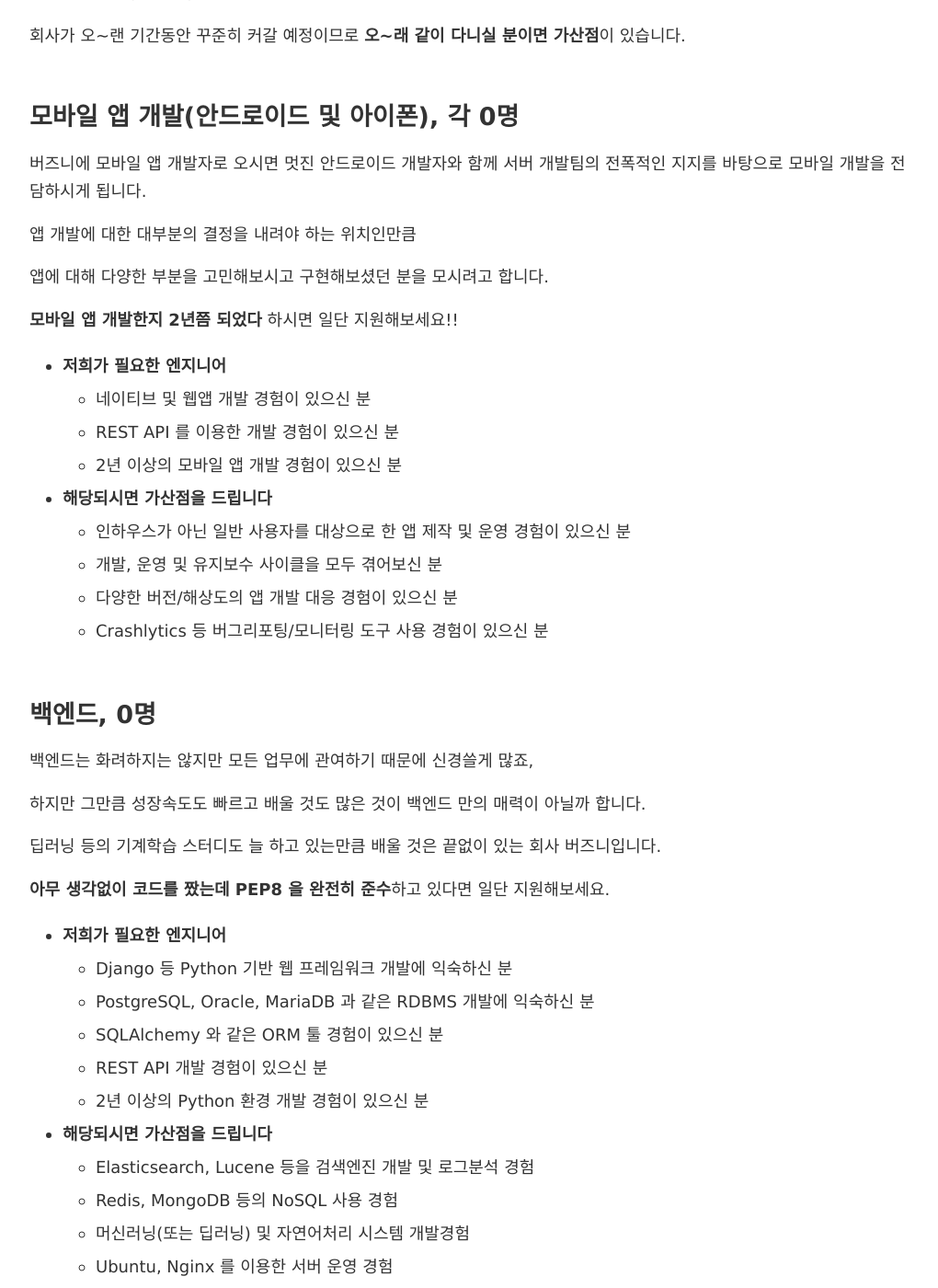
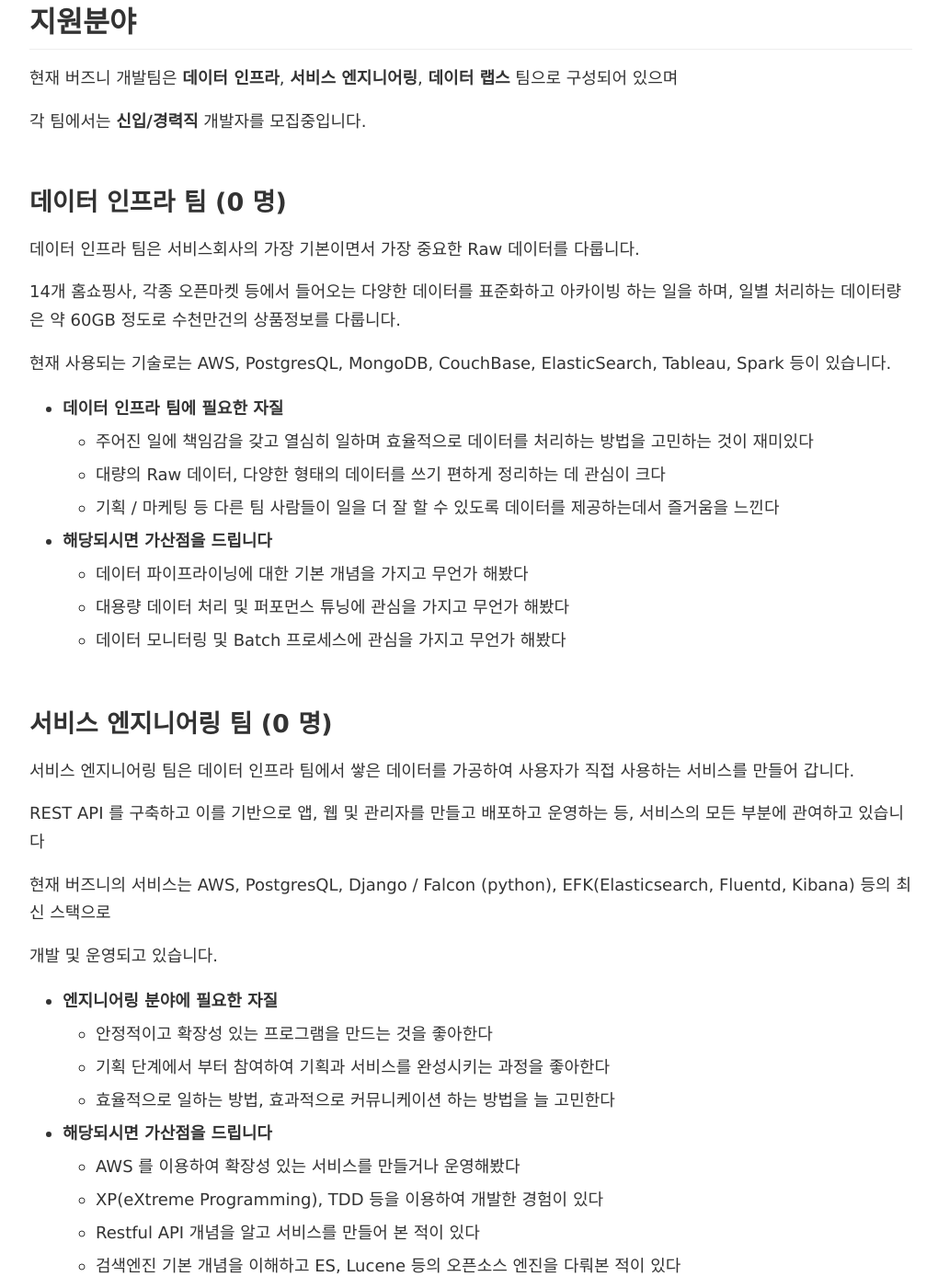
Before and after one commit to kjisoo/buzzni.github.com, a Jekyll site: the page built from jobs.md, in a window 1280 px wide and 1400 px high, scrolled down 2938 px. Shown: the whole window at 92% size, without its empty margins (128-1148 px from the left). Built offline with Jekyll 4.4.1, drawn with Linux system fonts in a browser that asks for light colours; nearby versions of some CDN libraries; some of the changed text lies outside the part shown.

Commit message:
채용공고 수정

```diff
--- a/jobs.md
+++ b/jobs.md
@@ -4,7 +4,7 @@
 permalink: /jobs/
 ---
 
-## 당신이 필요합니다!!
+## 성장을 통한 즐거움 (Pleasure of Growth in Buzzni)
 
 > 로켓에 자리가 나면 일단 올라타라 - 에릭 슈미트, 구글 CEO
 
@@ -20,11 +20,11 @@
 
 더 멀리 더 빠르게 날기 위해서는 뛰어난 엔지니어가 더 많이 필요합니다.
 
-버즈니는 **국내 최고의 쇼핑 검색 서비스**를 함께 만들어가실 개발자분들을 모시고 있습니다.
+버즈니는 **국내 최고의 인공지능 쇼핑 검색 서비스**를 함께 만들어가실 개발자분들을 모시고 있습니다.
 
-**검색엔진, 자연어 처리, 크롤링, 로그분석 등의 Classical한 핵심기술**부터
+**딥러닝, 클라우드 서비스, ElasticSearch 같은 Cutting-edge 기술**부터
 
-**딥러닝, 클라우드 서비스, ElasticSearch 같은 Cutting-edge 기술**까지
+**검색엔진, 자연어 처리, 크롤링, 로그분석 등의 Classical한 기술**까지
 
 다양한 서비스를 같이 만들며 서비스도 키우고 나도 성장할 수 있는 기회!!
 
@@ -47,6 +47,10 @@
 
 [공개SW 활용 성공사례 - 공개SW 기반 홈쇼핑 포털 서비스](http://www.oss.kr/oss_repository10/618097){:target="_blank"}
 
+[500만이 즐기는 홈쇼핑 포털 앱 '홈쇼핑모아'](http://it.chosun.com/news/article.html?no=2824464){:target="_blank"}
+
+[피봇만 잘 하면 스타트업 성공신화, 꿈 아니다](http://www.newsprime.co.kr/news/article.html?no=346709){:target="_blank"}
+
 
 ## 모집안내
 
@@ -56,7 +60,7 @@
 
 * 근무장소: **서울대입구역 1분거리** 쾌적한 사무실
 
-* 고용형태: **1개월의 풀타임 계약직(4대보험 적용)**으로 시작하여 서로를 알아간뒤 정규직으로 전환합니다.
+* 고용형태: **1개월의 풀타임 계약직(4대보험 적용, 월급차감 없음)**으로 시작하여 서로를 알아간뒤 정규직으로 전환합니다.
 
 * 근무조건: 주 5일제, 9 ~ 10시 탄력출근
 
@@ -68,79 +72,71 @@
 <img src="/images/jobs.jpg"/>
 
 
-
 ## 지원분야
 
-현재 모바일 앱, 백엔드, 프론트엔드 각 분야에 대한 **경력직** 개발자를 모집중입니다.
+현재 버즈니 개발팀은 **데이터 인프라**, **서비스 엔지니어링**, **데이터 랩스** 팀으로 구성되어 있으며
 
-회사가 오~랜 기간동안 꾸준히 커갈 예정이므로 **오~래 같이 다니실 분이면 가산점**이 있습니다.
+각 팀에서는 **신입/경력직** 개발자를 모집중입니다.
 
 
-### 모바일 앱 개발(안드로이드 및 아이폰), 각 0명
+### 데이터 인프라 팀 (0 명)
 
-버즈니에 모바일 앱 개발자로 오시면 멋진 안드로이드 개발자와 함께 서버 개발팀의 전폭적인 지지를 바탕으로 모바일 개발을 전담하시게 됩니다.
+데이터 인프라 팀은 서비스회사의 가장 기본이면서 가장 중요한 Raw 데이터를 다룹니다.
 
-앱 개발에 대한 대부분의 결정을 내려야 하는 위치인만큼
+14개 홈쇼핑사, 각종 오픈마켓 등에서 들어오는 다양한 데이터를 표준화하고 아카이빙 하는 일을 하며, 일별 처리하는 데이터량은 약 60GB 정도로 수천만건의 상품정보를 다룹니다.
 
-앱에 대해 다양한 부분을 고민해보시고 구현해보셨던 분을 모시려고 합니다.
+현재 사용되는 기술로는 AWS, PostgresQL, MongoDB, CouchBase, ElasticSearch, Tableau, Spark 등이 있습니다.
 
-**모바일 앱 개발한지 2년쯤 되었다** 하시면 일단 지원해보세요!!
-
-* **저희가 필요한 엔지니어**
-    - 네이티브 및 웹앱 개발 경험이 있으신 분
-    - REST API 를 이용한 개발 경험이 있으신 분
-    - 2년 이상의 모바일 앱 개발 경험이 있으신 분
+* **데이터 인프라 팀에 필요한 자질**
+    - 주어진 일에 책임감을 갖고 열심히 일하며 효율적으로 데이터를 처리하는 방법을 고민하는 것이 재미있다
+    - 대량의 Raw 데이터, 다양한 형태의 데이터를 쓰기 편하게 정리하는 데 관심이 크다
+    - 기획 / 마케팅 등 다른 팀 사람들이 일을 더 잘 할 수 있도록 데이터를 제공하는데서 즐거움을 느낀다
 
 * **해당되시면 가산점을 드립니다**
-    - 인하우스가 아닌 일반 사용자를 대상으로 한 앱 제작 및 운영 경험이 있으신 분
-    - 개발, 운영 및 유지보수 사이클을 모두 겪어보신 분
-    - 다양한 버전/해상도의 앱 개발 대응 경험이 있으신 분
-    - Crashlytics 등 버그리포팅/모니터링 도구 사용 경험이 있으신 분
+    - 데이터 파이프라이닝에 대한 기본 개념을 가지고 무언가 해봤다
+    - 대용량 데이터 처리 및 퍼포먼스 튜닝에 관심을 가지고 무언가 해봤다
+    - 데이터 모니터링 및 Batch 프로세스에 관심을 가지고 무언가 해봤다
 
 
-### 백엔드, 0명
+### 서비스 엔지니어링 팀 (0 명)
 
-백엔드는 화려하지는 않지만 모든 업무에 관여하기 때문에 신경쓸게 많죠,
+서비스 엔지니어링 팀은 데이터 인프라 팀에서 쌓은 데이터를 가공하여 사용자가 직접 사용하는 서비스를 만들어 갑니다.
 
-하지만 그만큼 성장속도도 빠르고 배울 것도 많은 것이 백엔드 만의 매력이 아닐까 합니다.
+REST API 를 구축하고 이를 기반으로 앱, 웹 및 관리자를 만들고 배포하고 운영하는 등, 서비스의 모든 부분에 관여하고 있습니다
 
-딥러닝 등의 기계학습 스터디도 늘 하고 있는만큼 배울 것은 끝없이 있는 회사 버즈니입니다.
+현재 버즈니의 서비스는 AWS, PostgresQL, Django / Falcon (python), EFK(Elasticsearch, Fluentd, Kibana) 등의 최신 스택으로
 
-**아무 생각없이 코드를 짰는데 PEP8 을 완전히 준수**하고 있다면 일단 지원해보세요.
+개발 및 운영되고 있습니다.
 
-* **저희가 필요한 엔지니어**
-    - Django 등 Python 기반 웹 프레임워크 개발에 익숙하신 분
-    - PostgreSQL, Oracle, MariaDB 과 같은 RDBMS 개발에 익숙하신 분
-    - SQLAlchemy 와 같은 ORM 툴 경험이 있으신 분
-    - REST API 개발 경험이 있으신 분
-    - 2년 이상의 Python 환경 개발 경험이 있으신 분
+* **엔지니어링 분야에 필요한 자질**
+    - 안정적이고 확장성 있는 프로그램을 만드는 것을 좋아한다
+    - 기획 단계에서 부터 참여하여 기획과 서비스를 완성시키는 과정을 좋아한다
+    - 효율적으로 일하는 방법, 효과적으로 커뮤니케이션 하는 방법을 늘 고민한다
 
 * **해당되시면 가산점을 드립니다**
-    - Elasticsearch, Lucene 등을 검색엔진 개발 및 로그분석 경험
-    - Redis, MongoDB 등의 NoSQL 사용 경험
-    - 머신러닝(또는 딥러닝) 및 자연어처리 시스템 개발경험
-    - Ubuntu, Nginx 를 이용한 서버 운영 경험
+    - AWS 를 이용하여 확장성 있는 서비스를 만들거나 운영해봤다
+    - XP(eXtreme Programming), TDD 등을 이용하여 개발한 경험이 있다
+    - Restful API 개념을 알고 서비스를 만들어 본 적이 있다
+    - 검색엔진 기본 개념을 이해하고 ES, Lucene 등의 오픈소스 엔진을 다뤄본 적이 있다
 
 
-### 프론트엔드, 0명
+### 데이터 랩스 팀 (0 명)
 
-프론트엔드 하면 뭐니뭐니해도 디자이너와의 협업이 중요한데요.
+데이터 랩스 팀은 서비스 엔지니어링 팀 및 데이터 인프라 팀이 제공하는 데이터를 이용하여 고부가가치를 창출합니다.
 
-저희가 그 유명한 **개발자와 말이 잘 통하는 디자이너들만 뽑는다**는 버즈니입니다.
+우리는 사용자의 모든 액션을 가지고 있으며 데이터 랩스 에서는 이러한 로그데이터를 분석한 뒤
 
-**어제 작성한 js 코드를 jslint 가 아무 에러없이 넘어갔다**면 저희가 필요로 하는 인재입니다.
+머신러닝 등의 도구를 이용하여 사용자에게 더 나은 서비스 경험과 가치를 제공하는 것을 목표로 합니다.
 
-바로 지원해보세요.
-
-* **저희가 필요한 엔지니어**
-    - 웹표준 환경에서의 개발에 익숙하신 분
-    - 모바일 우선 또는 반응형 웹 개발 경험이 있으신 분
-    - 2년 이상의 웹 / 모바일 웹 개발 경험이 있으신 분
+* **데이터 랩스 팀에 필요한 자질**
+    - 데이터를 분석하여 문제를 정의하고 해결방법을 찾는 것을 좋아한다
+    - 수학 및 통계에 관련된 문제를 해결하기 좋아한다
+    - 모르는 부분에 대해 속도감있게 배워나가기를 즐긴다
 
 * **해당되시면 가산점을 드립니다**
-    - [왜 그 버튼을 3픽셀 옮겨야만 하는가?](http://ppss.kr/archives/21322){:target="_blank"} 로 고민해보신 분
-    - Bootstrap 커스터마이징 경험이 있으신 분
-    - Underscore 또는 AngularJS 를 좀 써보신 분
+    - 머신러닝을 이용해 작거나 큰 문제를 해결해봤다
+    - C, C++ 로 작성된 오픈소스 라이브러리를 읽고 이해하는 것을 좋아한다
+    - 오픈소스 라이브러리 등의 툴을 이용하여 데이터를 시각화 하는 것을 좋아한다
 
 
 ## 채용과정
@@ -178,9 +174,9 @@
 
 지원양식은 따로 없지만 아래 내용은 들어있으면 면접과정에 도움이 됩니다.
 
- * 진행하셨던 크고 작은 프로젝트들과 하신 일
- * 다니셨던 회사와 기간, 이직 이유(해당하시는 분만)
  * 아주 간단한 지원 동기
+ * 다니셨던 회사와 기간, 이직 사유(해당하시는 분만)
+ * 본인의 경력과 관련하여 실력이나 인격적으로 성장한 경험
 
 
 <div class="post-footer">
```
Also changed, not shown: other parts of jobs.md (+1 -1 lines).
